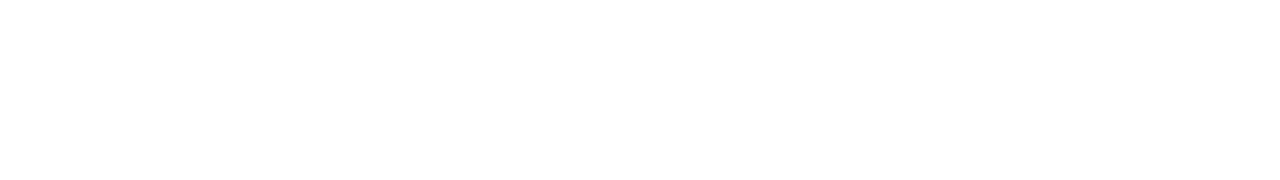
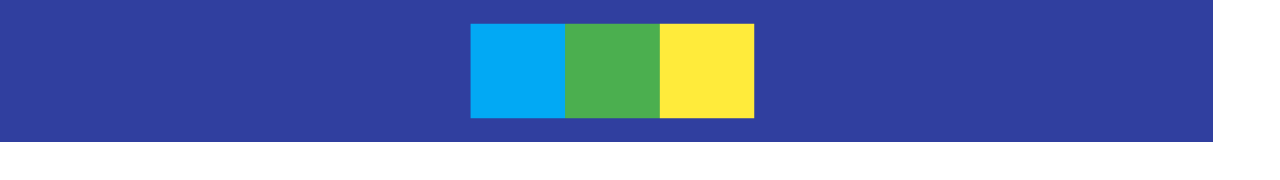
Before and after one commit to gennipher/exercicios-html-css, a plain HTML site: page box-project/src/05/index.html in a window 1280 px wide. Drawn offline with Linux system fonts and the light colour scheme.

Commit message:
imagem adicionada

```diff
--- a/box-project/src/05/index.html
+++ b/box-project/src/05/index.html
@@ -1,14 +1,38 @@
 <!DOCTYPE html>
 <html>
   <head>
+    <meta charset="UTF-8">
+    <meta name="viewport" content="width=device-width, initial-scale=1">
     <title>Box Project</title>
     <style>
+      * {
+        box-sizing: border-box;
+      }
+
       body {
         margin: 0;
       }
+
+      section {
+        width: 100%;
+        height: 100%;
+      }
+
+      img {
+        max-width: 1213px;
+      }
+
     </style>
   </head>
   <body>
-    <!-- Coloque seu código aqui embaixo -->
+
+    <div class="container">
+      <section>
+        <div class="img">
+          <img src="05.png" alt="img05">
+        </div>
+      </section>
+    </div>
+
   </body>
 </html>
```
